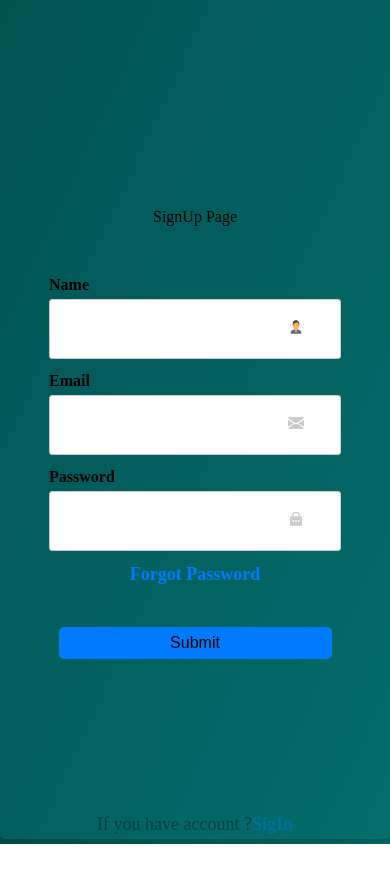
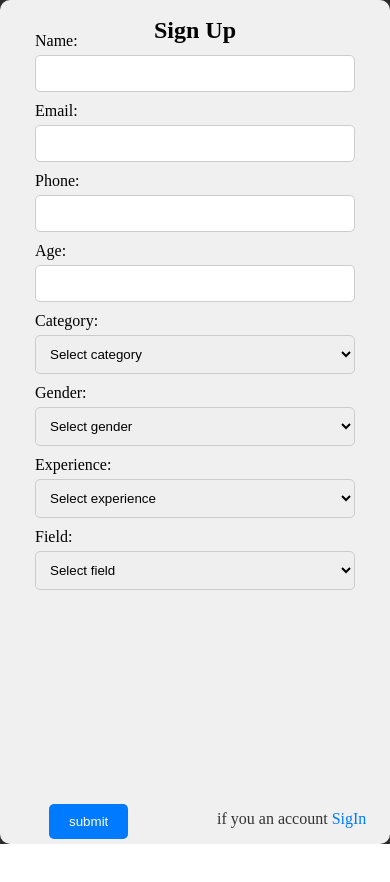
Before and after one commit to Vikesh667/labormanagementsystem, a React (Create React App) app: page /signup in a window 390 px wide. Shown: the top 882 px of the page. After the commit the page ends 852 px from the top, so only its background shows below. Built offline with nearby package versions, Linux system fonts and the light colour scheme.

Commit message:
SignUp from style

```diff
--- a/src/componenet/register/SignUp.js
+++ b/src/componenet/register/SignUp.js
@@ -1,72 +1,119 @@
 import React from "react";
-import { BsFillEnvelopeFill, BsCheck2 } from "react-icons/bs";
-import style from "./SignUp.module.css";
-import { RiLockPasswordFill } from "react-icons/ri";
-import { FcBusinessman } from "react-icons/fc";
-import { useState } from "react";
+import style from "./SignUp.module.css"
 import { Link } from "react-router-dom";
 const SignUp = () => {
-  const [name, setName] = useState("");
-  const [password, setPassword] = useState("");
-  const [email, setEmail] = useState("");
   return (
     <div className={style.container}>
-      <form className={style.form}>
+      <form className={style.formcontainer}>
         <div className={style.heading}>
-          <p>SignUp Page</p>
+          <h2>Sign Up </h2>
         </div>
-        <div className={style.inputBox}>
-          <label className={style.label}>Name</label>
+      <div className={style.leftForm}>
+        <div className={style.formgroup}>
+          <label>Name:</label>
           <input
             type="text"
-            className={style.input}
-            value={name}
-            onChange={(e) => setName(e.target.value)}
+            name="name"
+            // value={formData.name}
+            // onChange={handleChange}
+            required
           />
-          <span className={style.icon}>
-            {!name ? <FcBusinessman /> : <BsCheck2 className={style.icons} />}
-          </span>
         </div>
-        <div className={style.inputBox}>
-          <label className={style.label}>Email</label>
+        <div className={style.formgroup}>
+          <label>Email:</label>
           <input
             type="email"
-            className={style.input}
-            value={email}
-            onChange={(e) => setEmail(e.target.value)}
+            name="email"
+            // value={formData.email}
+            // onChange={handleChange}
+            required
           />
-          <span className={style.icon}>
-            {!email ? (
-              <BsFillEnvelopeFill />
-            ) : (
-              <BsCheck2 className={style.icons} />
-            )}
-          </span>
         </div>
-        <div className={style.inputBox}>
-          <label className={style.label}>Password</label>
+        <div className={style.formgroup}>
+          <label>Phone:</label>
           <input
-            type="password"
-            className={style.input}
-            value={password}
-            onChange={(e) => setPassword(e.target.value)}
+            type="tel"
+            name="phone"
+            // value={formData.phone}
+            // onChange={handleChange}
+            required
           />
-          <span className={style.icon}>
-            {!password && <RiLockPasswordFill />}
-          </span>
         </div>
-        <div className={style.forgot}>
-          <p>Forgot Password</p>
+        <div className={style.formgroup}>
+          <label>Age:</label>
+          <input
+            type="number"
+            name="age"
+            // value={formData.age}
+            // onChange={handleChange}
+            required
+          />
+        </div>
+        </div>
+        <div className={style.rigthForm}>
+        <div className={style.formgroup}>
+          <label>Category:</label>
+          <select
+            name="category"
+            // value={formData.category}
+            // onChange={handleChange}
+            required
+          >
+            <option value="">Select category</option>
+            <option value="Category 1">Category 1</option>
+            <option value="Category 2">Category 2</option>
+            {/* Add more options as needed */}
+          </select>
+        </div>
+        <div className={style.formgroup}>
+          <label>Gender:</label>
+          <select
+            name="gender"
+            // value={formData.gender}
+            // onChange={handleChange}
+            required
+          >
+            <option value="">Select gender</option>
+            <option value="Male">Male</option>
+            <option value="Female">Female</option>
+            <option value="Other">Other</option>
+          </select>
+        </div>
+        <div className={style.formgroup}>
+          <label>Experience:</label>
+          <select
+            name="experience"
+            // value={formData.experience}
+            // onChange={handleChange}
+            required
+          >
+            <option value="">Select experience</option>
+            <option value="Less than 1 year">Less than 1 year</option>
+            <option value="1-3 years">1-3 years</option>
+            <option value="3-5 years">3-5 years</option>
+            {/* Add more options as needed */}
+          </select>
+        </div>
+        <div className={style.formgroup}>
+          <label>Field:</label>
+          <select
+            name="field"
+            // value={formData.field}
+            // onChange={handleChange}
+            required
+          >
+            <option value="">Select field</option>
+            <option value="Field 1">Field 1</option>
+            <option value="Field 2">Field 2</option>
+            {/* Add more options as needed */}
+          </select>
+        </div>
         </div>
         <div className={style.btn}>
-          <button>Submit</button>
+          <button >submit</button>
+          <p>if you an account <Link>SigIn</Link></p>
         </div>
       </form>
-      <div className={style.singinlink}>
-        <p>
-          If you have account ?<Link>SigIn</Link>
-        </p>
-      </div>
     </div>
   );
 };
--- a/src/componenet/register/SignUp.module.css
+++ b/src/componenet/register/SignUp.module.css
@@ -1,164 +1,172 @@
 .container {
+  width: 100vw;
+  background-color: #2c2c2c;
   display: flex;
   justify-content: center;
-  align-items: center;
   height: 100vh;
-  background-image: linear-gradient(to bottom right, #003333, #006666);
+}
+.formcontainer {
+  display: flex;
+  padding: 50px;
+  border-radius: 10px;
+  background-color: #f0f0f0;
+  animation: fadeIn 1s ease-in-out;
+  min-width: 80vw;
+  gap: 1rem;
+  margin: 3rem;
+}
+.heading {
+  position: absolute;
+  top: 10%;
+  left: 46%;
+  font-weight: normal;
+}
+.heading h1 {
+  font-size: large;
+}
+.leftForm,
+.rigthForm {
+  margin: 2rem;
+  width: 350px;
+}
+.formgroup {
+  margin-bottom: 15px;
+}
+.formgroup label {
+  display: block;
+  margin-bottom: 5px;
+}
+.formgroup input,
+.formgroup select {
+  width: 100%;
+  padding: 10px;
+  border: 1px solid #ccc;
+  border-radius: 5px;
+}
+.btn {
+  display: flex;
+  flex-direction: column;
+  position: absolute;
+  overflow: hidden;
+  margin-top: 20px;
+  bottom: 15%;
+  left: 43%;
+  gap: 1rem;
 }
 
-.form {
-  display: flex;
-  flex-direction: column;
-  height: 80%;
-  width: 50%;
-
-  align-items: center;
-  background: #0874747c;
+.btn button {
+  background-color: #007bff;
+  color: #fff;
+  padding: 10px 20px;
+  border: none;
   border-radius: 5px;
-  box-shadow: 0 2px 4px rgba(0, 0, 0, 0.1);
-  margin-top: 40px;
-}
-.heading{
- margin-top: 2rem;
-}
-.inputBox {
-
-  width: 20rem;
-  padding: 10px;
+  cursor: pointer;
+  transition: transform 0.3s ease-in-out;
 }
 
-.label {
-  display: block;
-  margin-bottom: 5px;
-  font-weight: bold;
+.btn button:hover {
+  transform: scale(1.1);
 }
 
-.input {
+.btn button::before {
+  content: "";
+  position: absolute;
+  top: 0;
+  left: -100%;
   width: 100%;
-  padding: 10px;
-  border-radius: 3px;
-  border: 1px solid #ccc;
+  height: 100%;
+  background: rgba(0, 0, 0, 0.2);
+  z-index: -1;
+  transition: left 0.3s ease-in-out;
 }
 
-.icon {
-  position: absolute;
+.btn button:hover::before {
+  left: 0;
+}
+/* CSS Styles */
+p {
+  font-size: 16px;
+  color: #333;
+  text-align: center;
+  margin-top: 20px;
+}
 
-  right: 39%;
-  margin-top: 20px;
-  transform: translateY(-50%);
-  color: #ccc;
-}
-.icons {
-  color: green;
-  font-size: 1.5rem;
-}
-.btn{
-  display: flex;
-  width: 18rem;
-  height: 2rem;
-  justify-content: center;
-  align-items: center;
-  border-radius: 5px;
-  margin-top: 1rem;
-}
-.btn button{
-  width: 100%;
-  height: 100%;
-  border: none;
-  outline: none;
-  color: black;
-  background: #007bff;
-  border-radius: 5px;
-}
-.btn button:hover{
-  color: white;
-  transition: color .2s;
-  background-color: black;
-  cursor: pointer;
-}
-.singinlink{
-  position: absolute;
-  display: flex;
-  justify-content: center;
-  align-items: center;
-  height: 100px;
-  bottom: 5%;
-  opacity: .89;
-
-}
-.singinlink p {
-  font-size: 18px;
-  text-align: center;
-  opacity: .4;
-}
-.singinlink p a {
+p a {
   color: #007bff;
   text-decoration: none;
-  font-weight: bold;
-}
-.singinlink p a:hover {
-  text-decoration: underline;
+  position: relative;
 }
 
-
-.forgot {
-  text-align: center;
-  padding: 10px;
-  border-radius: 5px;
-
+.btn p a::before {
+  content: "";
+  position: absolute;
+  bottom: -2px;
+  left: 0;
+  width: 100%;
+  height: 2px;
+  background-color: #007bff;
+  visibility: hidden;
+  transform: scaleX(0);
+  transition: all 0.2s ease-in-out;
 }
 
-.forgot p {
-  font-size: 18px;
-  font-weight: bold;
-  margin: 0;
-  color: #007bff;
-  cursor: pointer;
+p a:hover::before {
+  visibility: visible;
+  transform: scaleX(1);
 }
 
-.forgot p:hover {
-  text-decoration: underline;
-}
-@media screen and (max-width: 768px) {
-.form{
-  width: 90%;
-  gap: 1rem;
-  margin-top: -10px;
-}
-.inputBox{
-  width: 80%;
-
-}
-.inputBox input{
- height: 100%;
-
-}
-.icon{
-  right: 22%;
-  margin-top: 30px;
-}
-.singinlink{
-  bottom: 5%
-}
-.btn{
-  width: 70%;
-
-}
-.btn buttton{
-  width: 70%;
-}
-}
-@media screen and (max-width: 400px){
-  .form{
+@media screen and (max-width: 800px) {
+  .formcontainer {
     width: 100%;
     height: 100%;
+    margin: 0;
+    flex-direction: column;
+    align-items: center;
+    padding: 0;
+    gap: 0;
+  }
+  .heading {
+    top: 2%;
+    left: 50%;
+    transform: translateX(-50%);
+  }
 
-    justify-content: center;
+  .rigthForm {
+    margin-top: -1rem;
   }
-  .singinlink {
-    bottom: -5%;
+  .formgroup {
+    margin-bottom: 10px;
   }
-  .btn button{
-    font-size: 1rem;
+  .btn {
+    bottom: -2%;
+    flex-direction: row;
+    align-items: center;
+    margin-left: 2.5rem;
+    transform: translateX(-50%);
   }
 }
+@media screen and (max-width: 400px) {
+  .formcontainer {
+    padding-left: 15px;
+    padding-right: 15px;
+    height: 100%;
+    width: 100%;
+    padding: 0;
+    gap: -1rem;
+  }
+  .leftForm,
+  .rigthForm{
+    padding-left: 15px;
+    padding-right: 15px;
+
+  }
+  .rigthForm{
+    margin-top: -2rem;
+  }
+  .btn{
+    display: flex;
+    width: 100%;
+    justify-content: space-around;
+    bottom: -1%;
+  }
+}
```
